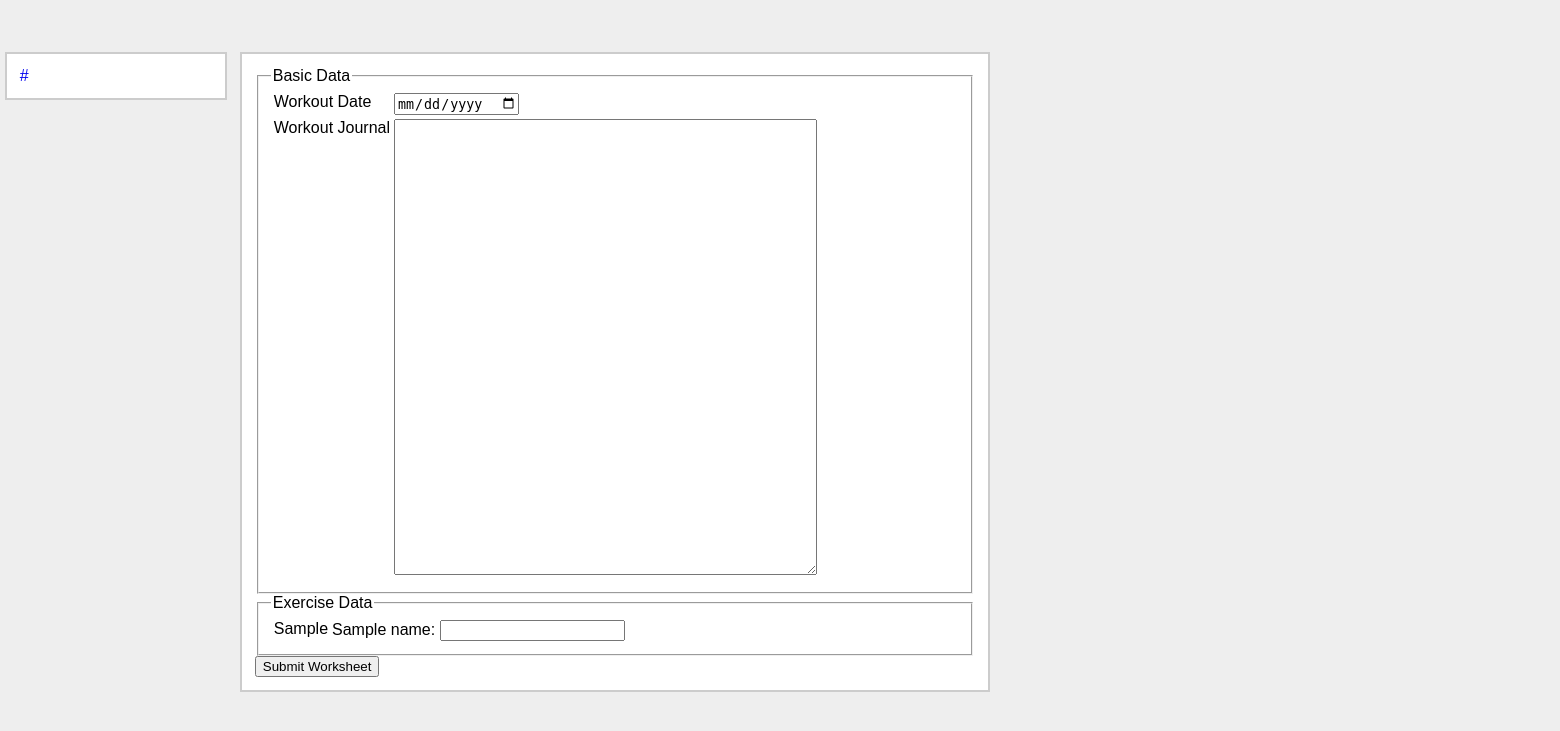
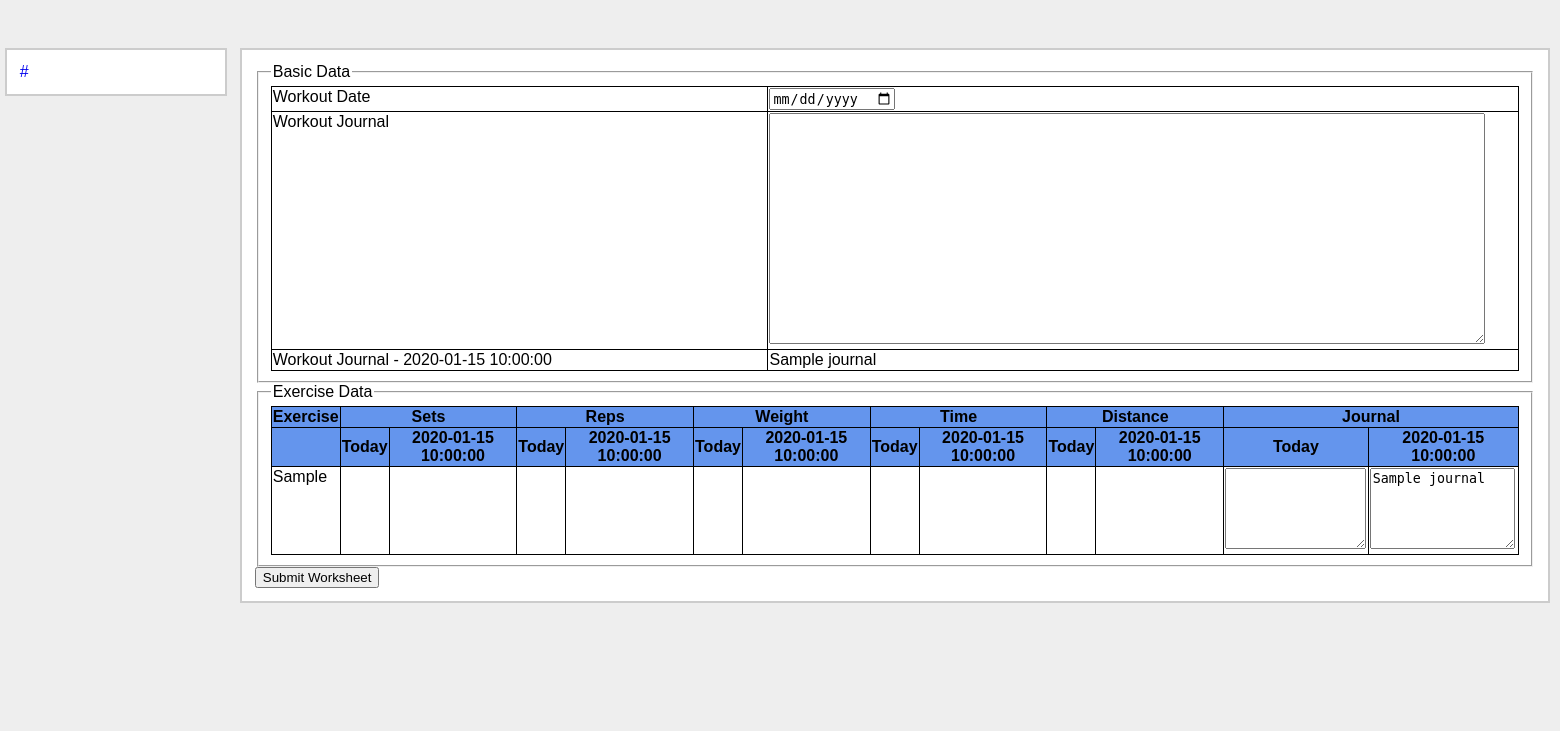
Before and after one commit to petezhut/smallstuff, a Flask app: template templates/worksheet.html in a window 1560 px wide. Shown: the top 731 px of the page. Run offline with Flask 2, Linux system fonts and the light colour scheme; the template is opened without the code that fills it: values that come from a table or form of the project are taken from there, most other values are stand-ins (such as "Sample title", 1, 10 or a date in 2020); parts of the project's set-up code (start-up, migrations or seed data) failed here and were passed over.

Commit message:
Basic functionality established

```diff
--- a/main.py
+++ b/main.py
@@ -16,6 +16,9 @@ LINKS = {
         'Add New Exercise' : '/new_exercise',
         }
 
+def get_lastWorksheet(workout_name):
+    return max(DB.workout.find({'name' : workout_name}))
+
 @app.route("/exercises")
 def exercises():
     return render_template("showallexercises.html", data=DB.exercises.find(), title="SmallStuff", links=LINKS)
@@ -28,19 +31,19 @@ def workouts():
 def workout(workout_name):
     form = forms.WorkoutForm(request.form)
     exercises = map(lambda x: {x : DB.exercises.find_one({'name' : x})['tracking']}, DB.workouts.find_one({'name' : workout_name})['exercises'])
+
     if request.method == 'POST':
         d = {}
         for exercise_d in exercises:
             for exercise in exercise_d:
                 d[exercise] = {}
+                d[exercise]['journal'] = request.form['%s_journal' % (exercise)]
                 for exercise_tracking in exercise_d[exercise]:
                     d[exercise][exercise_tracking] = request.form['%s_%s' % (exercise, exercise_tracking)]
-        DB.workout.insert({'date' : form.workout_date.data.isoformat(),
-            'basic_data' : {'name' : workout_name,  'journal' : form.workout_journal.data},
-            'tracking' : d })
+        DB.workout.insert({'date' : form.workout_date.data.isoformat(), 'name' : workout_name,  'journal' : form.workout_journal.data, 'tracking' : d })
         return redirect(url_for('index'))
     data={ 'name' : DB.workouts.find_one({'name' : workout_name})['name'], 'exercises' : exercises }
-    return render_template("worksheet.html", data=data, form=form, title="SmallStuff", links=LINKS, date=date.today().strftime("%Y-%m-%d"))
+    return render_template("worksheet.html", data=data, history=get_lastWorksheet(workout_name), form=form, title="SmallStuff", links=LINKS, date=date.today().strftime("%Y-%m-%d"))
 
 @app.route("/new_exercise", methods = ['GET', 'POST'])
 def new_exercise():
--- a/static/style.css
+++ b/static/style.css
@@ -3,8 +3,29 @@ body {
     background: #eee;
 }
 
+table {
+    border: 1px solid blue;
+    border-collapse: collapse;
+    width: 100%;
+    background: white;
+}
+
+textarea {
+    width: 95%;
+}
+
+tr {
+    border: 1px solid black;
+}
+
 td {
     vertical-align: top;
+    border: 1px solid black;
+}
+
+th {
+    background-color: cornflowerblue;
+    border: 1px solid black;
 }
 
 a {
@@ -13,13 +34,24 @@ a {
 
 .page {
     margin: 2em auto;
-    width: 45em;
+    width: 80em;
     border: 2px solid #ccc;
     padding: 0.8em;
     background: white;
     position: absolute;
-    top: 20px;
+    top: 1em;
     left: 15em;
+}
+
+.history {
+    margin: 2em auto;
+    width: 40em;
+    border: 2px solid #ccc;
+    padding: 0.8em;
+    background: white;
+    position: absolute;
+    top: 1em;
+    left: 57em;
 }
 
 .navbar {
@@ -29,7 +61,7 @@ a {
     padding: 0.8em;
     background: white;
     position: absolute;
-    top: 20px;
+    top: 1em;
     left: 5px;
 }
 .worksheet {
@@ -39,3 +71,7 @@ a {
 .formdata {
     background: white;
 }
+
+tr.exercise {
+    border: 1px dashed black;
+}
--- a/templates/basic.html
+++ b/templates/basic.html
@@ -10,4 +10,7 @@
     <div class=page>
         {% block body %}{% endblock %}
     </div>
+    <!--<div class=history>
+        {% block history %}{% endblock %}
+    </div>-->
 </div>
--- a/templates/worksheet.html
+++ b/templates/worksheet.html
@@ -5,24 +5,77 @@
     <fieldset><legend>Basic Data</legend>
         <table>
             <tr><td>Workout Date</td><td>{{ form.workout_date }}</td></tr>
-            <tr><td>Workout Journal</td><td>{{ form.workout_journal(rows=30, cols=50) }}</td></tr>
+            <tr><td>Workout Journal</td><td>{{ form.workout_journal(rows=15, cols=50) }}</td></tr>
+            <tr><td>Workout Journal - {{ history['date'] }}</td><td>{{ history['journal'] }}</td></tr>
         </table>
     </fieldset>
     </div>
     <div class=formdata>
     <fieldset><legend>Exercise Data</legend>
         <table>
+            <tr>
+                <th>Exercise</th>
+                <th colspan=2>Sets</th>
+                <th colspan=2>Reps</th>
+                <th colspan=2>Weight</th>
+                <th colspan=2>Time</th>
+                <th colspan=2>Distance</th>
+                <th colspan=2>Journal</th>
+            </tr>
+            <tr>
+                <th></th>
+                <th>Today</th><th>{{ history['date'] }}</th>
+                <th>Today</th><th>{{ history['date'] }}</th>
+                <th>Today</th><th>{{ history['date'] }}</th>
+                <th>Today</th><th>{{ history['date'] }}</th>
+                <th>Today</th><th>{{ history['date'] }}</th>
+                <th>Today</th><th>{{ history['date'] }}</th>
+            <tr>
             {% for exercise_data in data['exercises'] %}
                 {% for exercise in exercise_data %}
-                    <tr><td>{{ exercise }}</td>
-                    {% for exercise_tracking in exercise_data[exercise] %}
-                        <td>{{ exercise_tracking }}: <input type=text name={{ exercise }}_{{ exercise_tracking }}></td>
-                    {% endfor %}
+                    <tr id=exercise><td>{{ exercise }}</td>
+                    {% if "Sets" in exercise_data[exercise] %}
+                        <td><input type=text name={{ exercise }}_Sets size=10></td>
+                        <td align=center>{{ history['tracking'][exercise]['Sets'] }}</td>
+                    {% else %}
+                        <td></td>
+                        <td></td>
+                    {% endif %}
+                    {% if "Reps" in exercise_data[exercise] %}
+                        <td><input type=text name={{ exercise }}_Reps size=10></td>
+                        <td align=center>{{ history['tracking'][exercise]['Reps'] }}</td>
+                    {% else %}
+                        <td></td>
+                        <td></td>
+                    {% endif %}
+                    {% if "Weight" in exercise_data[exercise] %}
+                        <td><input type=text name={{ exercise }}_Weight size=10></td>
+                        <td align=center>{{ history['tracking'][exercise]['Weight'] }}</td>
+                    {% else %}
+                        <td></td>
+                        <td></td>
+                    {% endif %}
+                    {% if "Time" in exercise_data[exercise] %}
+                        <td><input type=text name={{ exercise }}_Time size=10></td>
+                        <td align=center>{{ history['tracking'][exercise]['Time'] }}</td>
+                    {% else %}
+                        <td></td>
+                        <td></td>
+                    {% endif %}
+                    {% if "Distance" in exercise_data[exercise] %}
+                        <td><input type=text name={{ exercise }}_Distance size=10></td>
+                        <td align=center>{{ history['tracking'][exercise]['Distance'] }}</td>
+                    {% else %}
+                        <td></td>
+                        <td></td>
+                    {% endif %}
+                    <td><textarea name={{ exercise }}_journal cols=20 rows=5></textarea></td>
+                    <td><textarea cols=20 rows=5>{{ history['tracking'][exercise]['journal'] }}</textarea></td>
                 {% endfor %}
-            </tr>
             {% endfor %}
         </table>
     </fieldset>
     <input type=submit value="Submit Worksheet">
+    </div>
 </form>
 {% endblock %}
```
Lines whose indentation alone changed are shown as unchanged.
